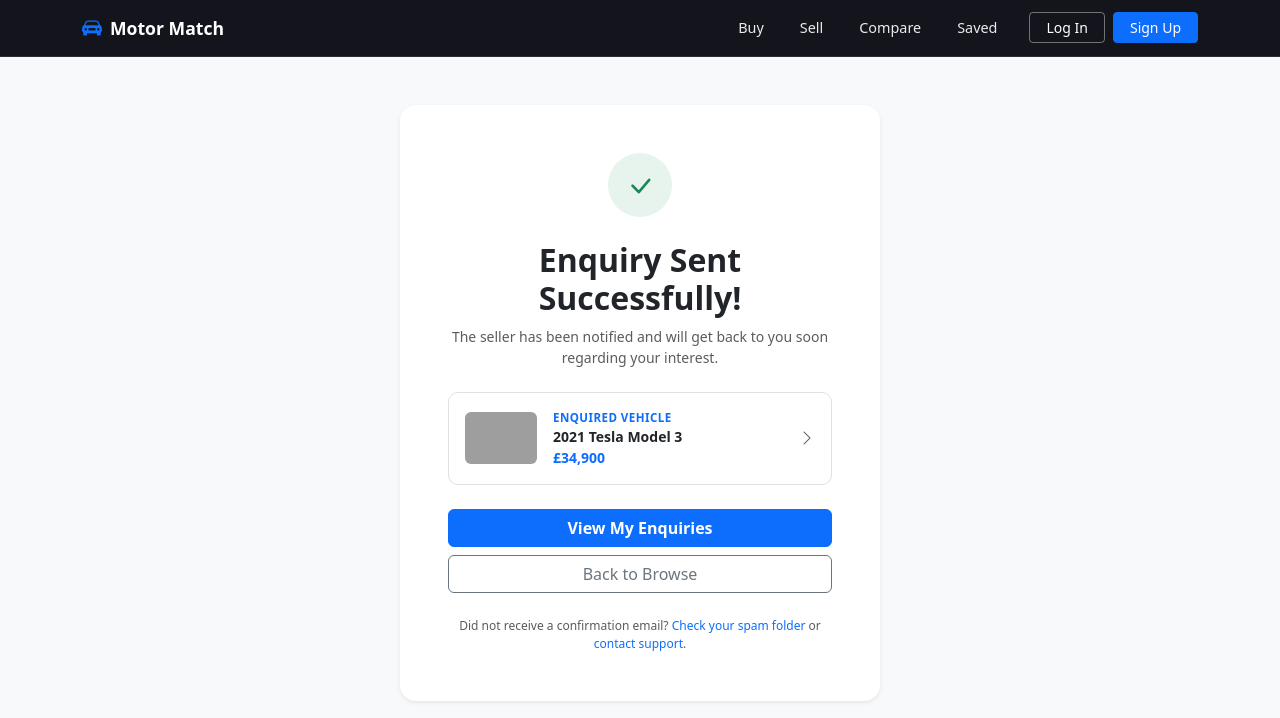
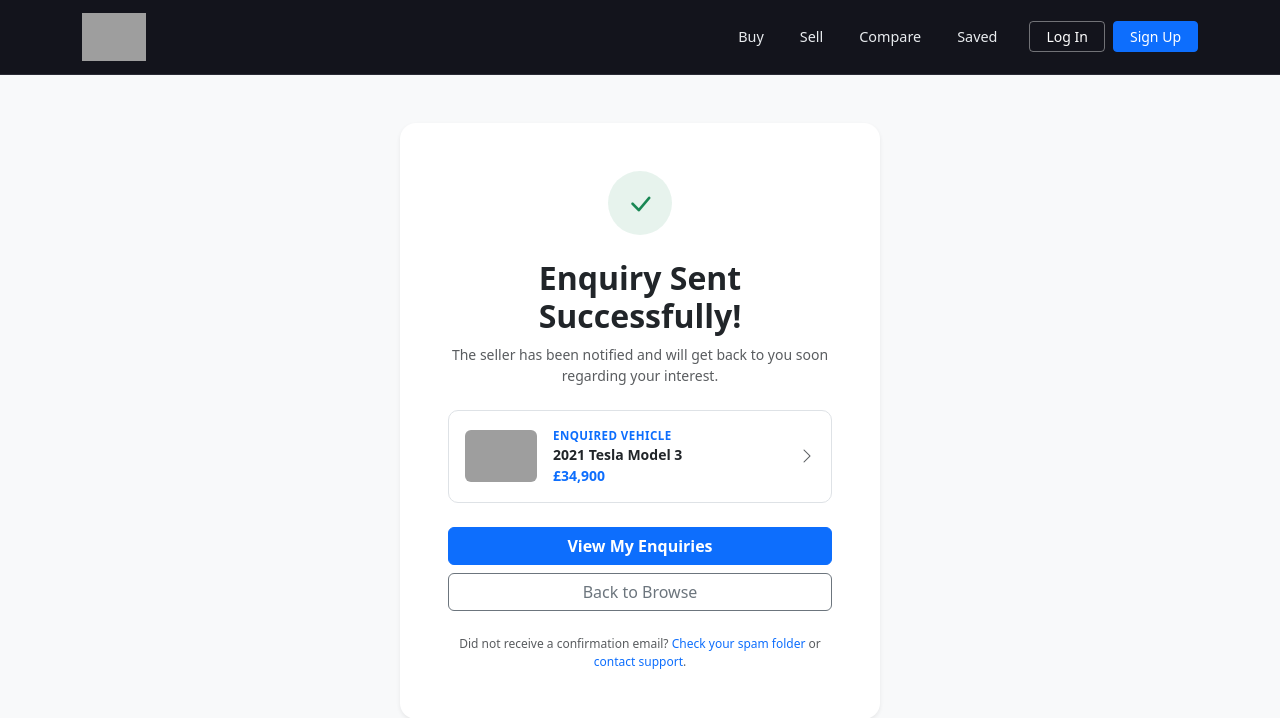
Before and after one commit to pdblackburn0-del/motormatch, a Django app: page /enquiry-sent/ in a window 1280 px wide. Shown: the top 718 px of the page. Run offline with Django 4.2, Linux system fonts and the light colour scheme; parts of the project's set-up code (start-up, migrations or seed data) failed here and were passed over; grey boxes are pictures that could not be loaded.

Commit message:
base.html - dark navbar using sticky-top class, replaced icon with Cloudinary logo img tag (url from team commit), auth-aware nav shows username dashboard link and logout button when signed in otherwise shows login and sign up buttons, buy nav link points to home until dedicated buy page is built

```diff
--- a/motormatch/templates/base.html
+++ b/motormatch/templates/base.html
@@ -17,14 +17,13 @@
         {% block extra_css %}{% endblock %}
     </head>
     <body>
-        <nav class="navbar navbar-expand-lg bg-white sticky-top">
+        <nav class="navbar navbar-expand-lg sticky-top">
             <div class="container">
                 <a
-                    class="navbar-brand d-flex align-items-center gap-2"
+                    class="navbar-brand"
                     href="{% url 'home' %}"
                 >
-                    <i class="bi bi-car-front-fill brand-icon fs-5"></i> Motor
-                    Match
+                    <img src="https://res.cloudinary.com/dwe00uiuy/image/upload/v1772713194/Screenshot_2026-03-05_at_12.18.45_pcytig.png" alt="Motor Match">
                 </a>
                 <button
                     class="navbar-toggler border-0"
@@ -40,7 +39,7 @@
                         class="navbar-nav ms-auto mb-2 mb-lg-0 align-items-lg-center gap-lg-1"
                     >
                         <li class="nav-item">
-                            <a class="nav-link px-3" href="#">Buy</a>
+                            <a class="nav-link px-3" href="{% url 'home' %}">Buy</a>
                         </li>
                         <li class="nav-item">
                             <a class="nav-link px-3" href="{% url 'sell' %}">Sell</a>
@@ -55,6 +54,12 @@
                         </li>
                     </ul>
                     <div class="d-flex align-items-center gap-2 ms-3">
+                        {% if request.user.is_authenticated %}
+                        <a href="{% url 'dashboard' %}" class="btn btn-outline-secondary btn-sm px-3">
+                            <i class="bi bi-person-circle me-1"></i>{{ request.user.username }}
+                        </a>
+                        <a href="{% url 'account_logout' %}" class="btn btn-primary btn-sm px-3">Log Out</a>
+                        {% else %}
                         <a
                             href="{% url 'account_login' %}"
                             class="btn btn-outline-secondary btn-sm px-3"
@@ -63,6 +68,7 @@
                         <a href="{% url 'account_signup' %}" class="btn btn-primary btn-sm px-3"
                             >Sign Up</a
                         >
+                        {% endif %}
                     </div>
                     {% endblock %}
                 </div>
```
